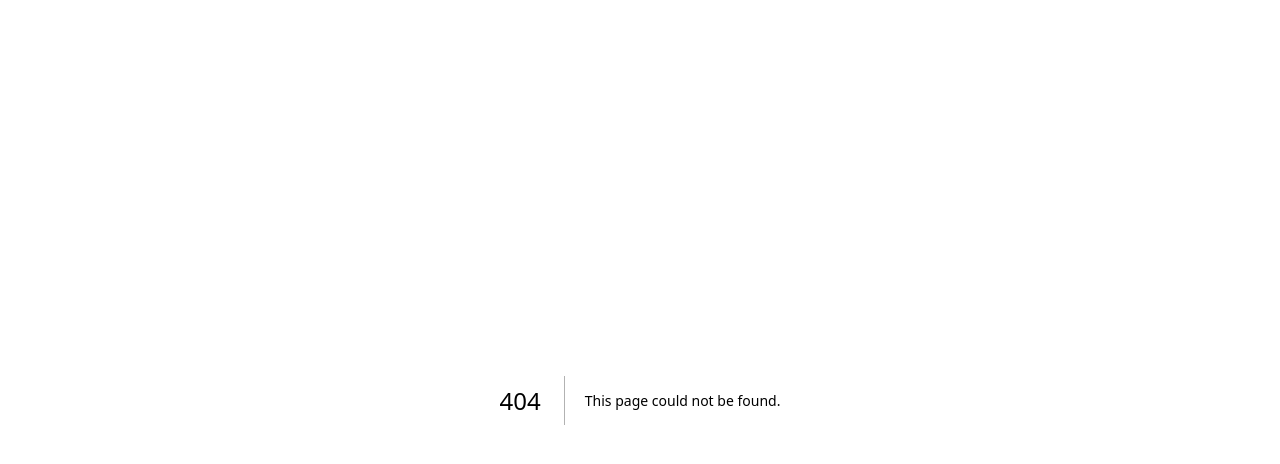
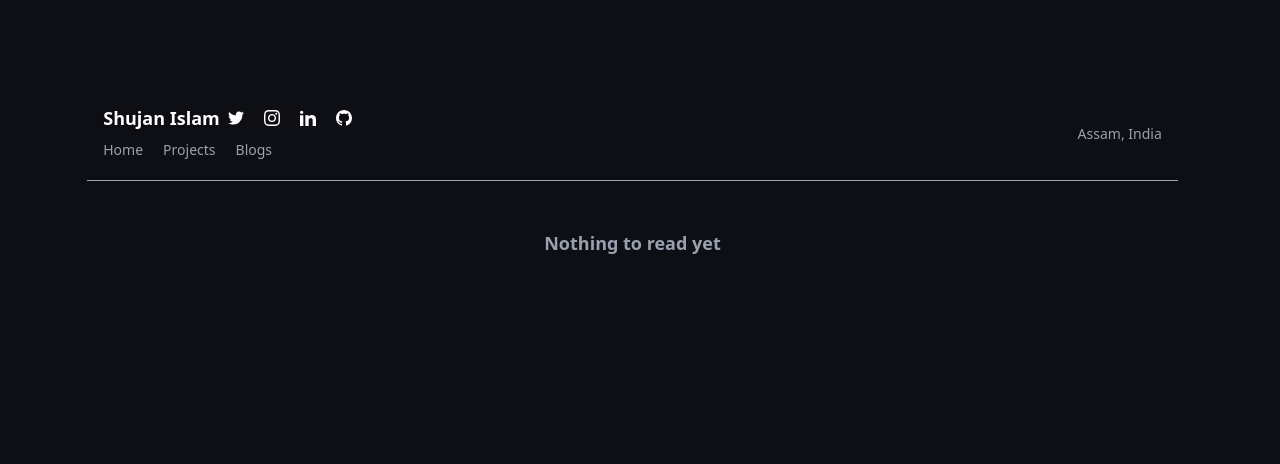
Before and after one commit to shujanislam/portfolio, a Next.js app: page /blogs in a window 1280 px wide. Before the commit this address had no page. Shown: the top 464 px of the page. Built offline with nearby package versions, Linux system fonts and the light colour scheme.

Commit message:
added blogs page

```diff
--- /dev/null
+++ b/src/app/blogs/page.tsx
@@ -0,0 +1,14 @@
+import Navbar from '../components/Navbar';
+
+const Blogs = () => {
+  return (
+    <div className="w-full rounded-xl mx-auto px-4 py-6 sm:w-[90%] sm:p-6 sm:mt-16 mb-16">
+      <Navbar />
+      <div className="text-center justify-center mt-12">
+        <h3 className="text-gray-400 text-lg font-bold">Nothing to read yet</h3>
+      </div>
+    </div>
+  );
+}
+
+export default Blogs;
--- a/src/app/components/Navbar.tsx
+++ b/src/app/components/Navbar.tsx
@@ -8,9 +8,9 @@ const Navbar = () => {
   const [isOpen, setIsOpen] = useState(false);
 
   const links = [
-    { name: 'Home', href: '#home' },
+    { name: 'Home', href: '/' },
     { name: 'Projects', href: '#projects' },
-    { name: 'Blogs', href: '#blogs' },
+    { name: 'Blogs', href: '/blogs' },
   ];
 
   const socialLinks = [
@@ -83,11 +83,6 @@ const Navbar = () => {
         </div>
         <div className="hidden sm:flex items-center gap-6">
           <p className="text-sm text-gray-400">Assam, India</p>
-          <a href="#footer">
-            <button className="px-5 py-2 bg-gradient-to-r from-indigo-400 to-blue-500 text-white rounded-full font-semibold shadow-lg hover:opacity-90 transition-all">
-              Contact Me
-            </button>
-          </a>
         </div>
 
         {/* Mobile Hamburger */}
--- a/src/app/globals.css
+++ b/src/app/globals.css
@@ -2,6 +2,10 @@
 @import "tw-animate-css";
 
 @custom-variant dark (&:is(.dark *));
+
+html {
+  scrollbar-gutter: stable;
+}
 
 body {
   background-color: #0e0f14;
```
